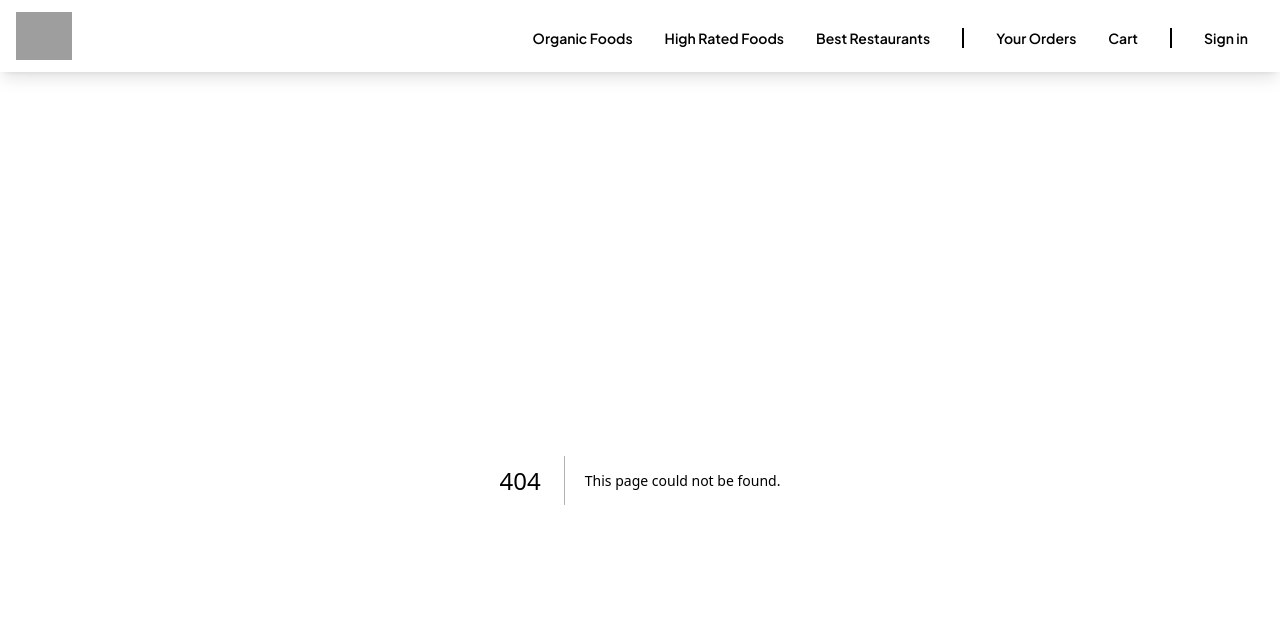
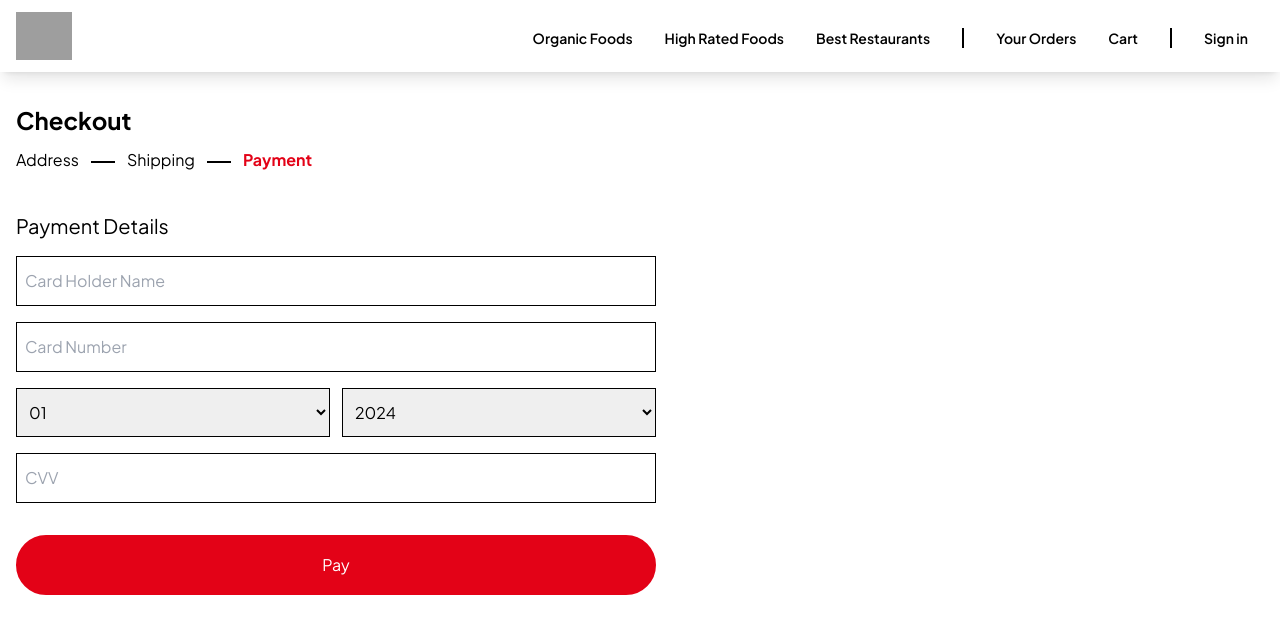
Before and after one commit to kgsantosh770/dil-ecom, a Next.js app: page /payment in a window 1280 px wide. Before the commit this address had no page. Shown: the top 634 px of the page. Built offline with nearby package versions, Linux system fonts and the light colour scheme; grey boxes are pictures that could not be loaded.

Commit message:
payment page

```diff
--- /dev/null
+++ b/src/app/payment/page.js
@@ -0,0 +1,39 @@
+'use client';
+import { useState } from "react";
+import Input from "../_components/input"
+import Link from "next/link";
+import Button from "../_components/button";
+
+const Payment = () => {
+    const months = ['01', '02', '03', '04', '05', '06', '07', '08', '09', '10', '11', '12'];
+    const currentYear = new Date().getFullYear();
+    const next10Years = Array.from({ length: 20 }, (_, index) => currentYear + index + 1);
+
+    return (
+        <div className='px-4 py-6 lg:max-w-2xl'>
+            <h2 className='text-2xl font-bold'>Checkout</h2>
+            <div className='flex items-center gap-3 mt-3'>
+                <span>Address</span>
+                <span className='inline-block border w-6 mt-1'></span>
+                <span>Shipping</span>
+                <span className='inline-block border w-6 mt-1'></span>
+                <span className='font-bold text-primary'>Payment</span>
+            </div>
+            <p className='text-xl mt-10'>Payment Details</p>
+            <form className="mt-4 flex flex-col gap-4">
+                <Input className='w-full' type="text" placeholder="Card Holder Name" />
+                <Input className='w-full' type="tel" maxLength={12} placeholder="Card Number" />
+                <div className="flex gap-3 justify-between">
+                    <Input className='w-full' type="dropdown" placeholder="Month" options={months} />
+                    <Input className='w-full' type="dropdown" placeholder="Year" options={next10Years} />
+                </div>
+                <Input className="w-full" type="tel" maxLength={3} placeholder="CVV" />
+            </form>
+            <Link href="/payment/success">
+                <Button text="Pay" className="block mx-auto mt-8 w-full"/>
+            </Link>
+        </div>
+    )
+}
+
+export default Payment
```
